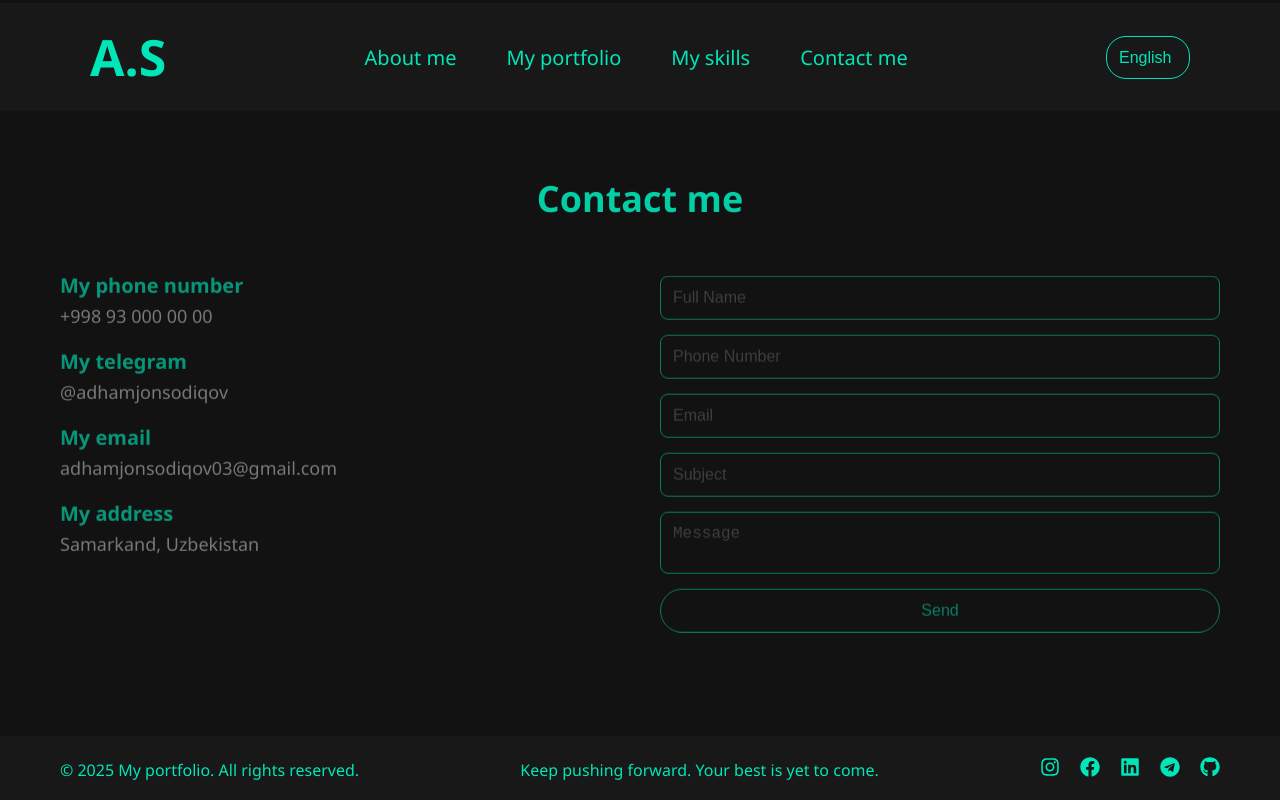
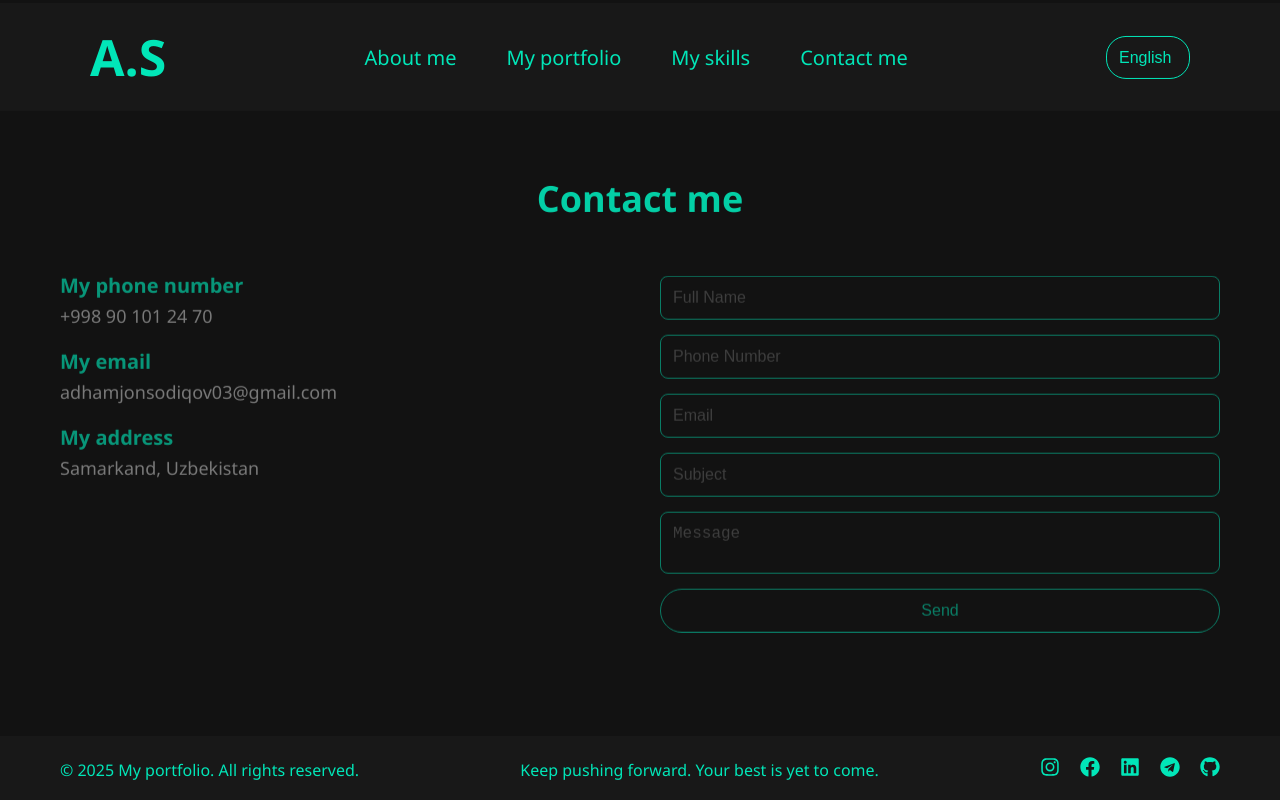
Before and after one commit to Adhamjon0/my-portfolio, a React (Create React App) app: page /contact in a window 1280 px wide. Built offline with nearby package versions, Linux system fonts and the light colour scheme.

Commit message:
my portfolio

```diff
--- a/src/locales/en/translation.json
+++ b/src/locales/en/translation.json
@@ -32,7 +32,7 @@
         "alert": "✅ Your message has been sent successfully!"
     },
     "home": {
-        "greeting": "Hi, I'm Adhamjon 👋",
+        "greeting": "Hi, I'm Adhamjon",
         "description": "A Frontend Developer building modern and responsive web experiences.",
         "contact": "Contact Me With Telegram"
     },
--- a/src/locales/fr/translation.json
+++ b/src/locales/fr/translation.json
@@ -32,7 +32,7 @@
         "alert": "✅ Votre message a été envoyé avec succès !"
     },
     "home": {
-        "greeting": "Salut, je suis Adhamjon 👋",
+        "greeting": "Salut, je suis Adhamjon",
         "description": "Un développeur frontend créant des expériences web modernes et réactives.",
         "contact": "Contactez-moi via Telegram"
     },
--- a/src/locales/ru/translation.json
+++ b/src/locales/ru/translation.json
@@ -32,7 +32,7 @@
         "alert": "✅ Ваше сообщение успешно отправлено!"
     },
     "home": {
-        "greeting": "Привет, я Адхамжон 👋",
+        "greeting": "Привет, я Адхамжон",
         "description": "Frontend-разработчик, создающий современные и адаптивные веб-приложения.",
         "contact": "Связаться со мной в Telegram"
     },
--- a/src/locales/uz/translation.json
+++ b/src/locales/uz/translation.json
@@ -32,7 +32,7 @@
         "alert": "✅ Xabaringiz muvaffaqiyatli yuborildi!"
     },
     "home": {
-        "greeting": "Salom, men Adhamjon 👋",
+        "greeting": "Salom, men Adhamjon",
         "description": "Zamonaviy va moslashuvchan veb interfeyslar yaratadigan frontend dasturchi.",
         "contact": "Telegram orqali bog‘laning"
     },
--- a/src/pages/Contact.jsx
+++ b/src/pages/Contact.jsx
@@ -42,10 +42,7 @@ export default function Contact() {
                 <div className='cnt-left'>
                     <ul>
                         <li>{t('contact.phone')}</li>
-                        <p>+998 93 000 00 00</p>
-
-                        <li>{t('contact.telegram')}</li>
-                        <p>@adhamjonsodiqov</p>
+                        <p>+998 90 101 24 70</p>
 
                         <li>{t('contact.email')}</li>
                         <p>adhamjonsodiqov03@gmail.com</p>
```
